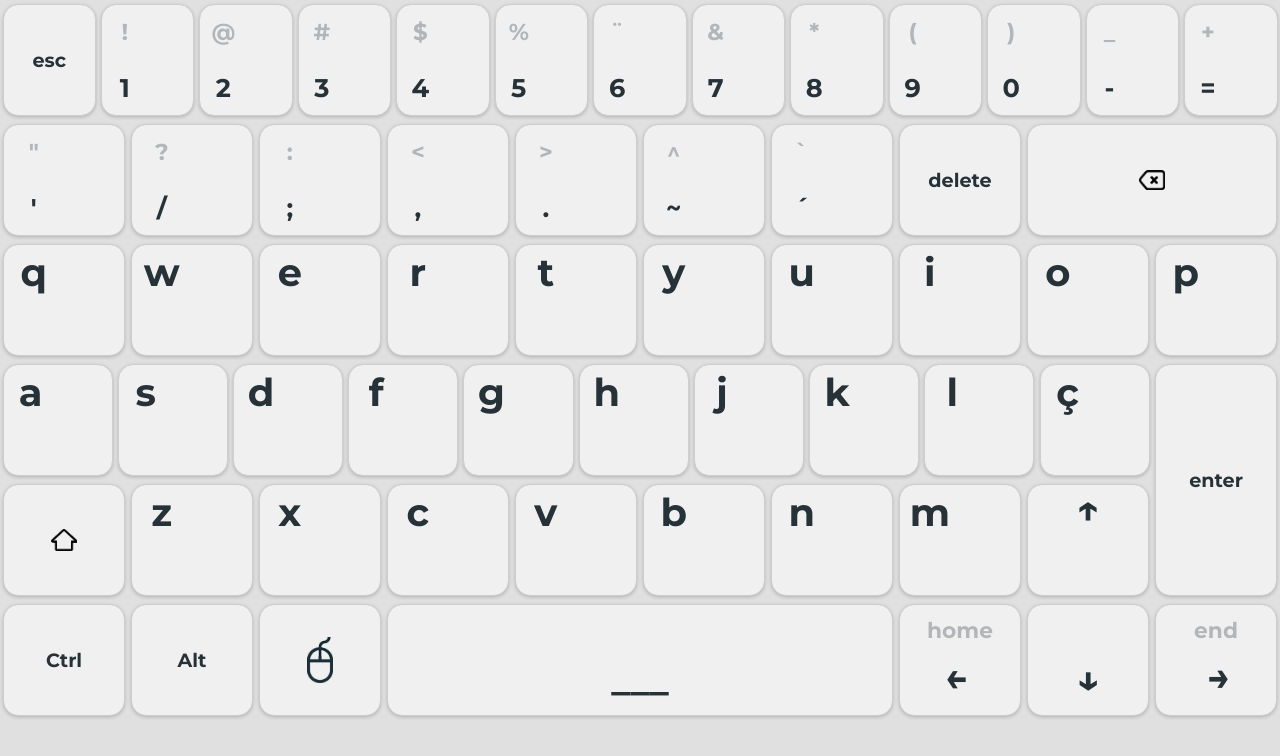
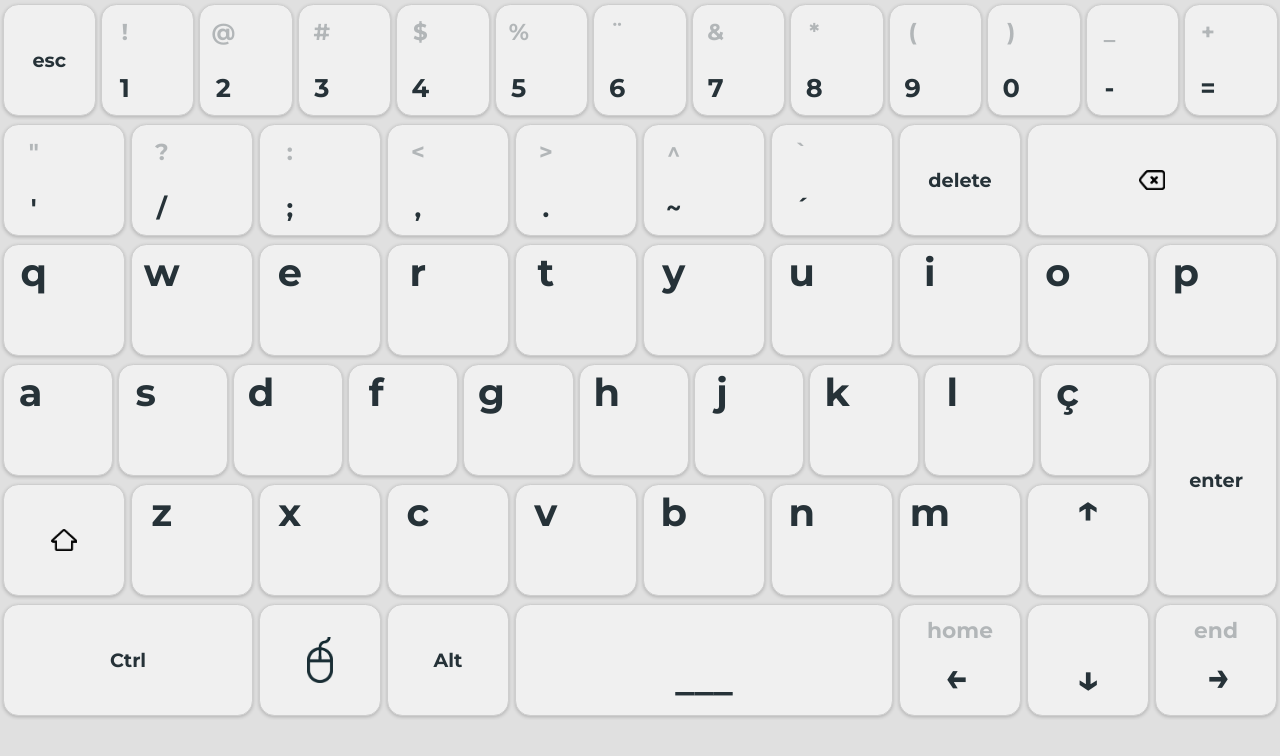
Before and after one commit to iptsp/teclado-helena, a website built with webpack: page client/ui/src/index.html in a window 1280 px wide. Built offline with nearby package versions, Linux system fonts and the light colour scheme; files whose address does not match are found by name.

Commit message:
adjust alt key position

```diff
--- a/client/ui/src/index.html
+++ b/client/ui/src/index.html
@@ -411,9 +411,14 @@
         </div>
 
         <div class="row">
-            <button class="key" data-feedback="audio|vibrate" data-key="ctrl">
+            <button class="key column-span-2" data-feedback="audio|vibrate" data-key="ctrl">
                 <span class="centered modifier">
                     Ctrl
+                </span>
+            </button>
+            <button class="key" data-feedback="audio|vibrate" data-mouse="toggle">
+                <span class="centered">
+                    <img alt="mouse" src="images/icons/mouse.png">
                 </span>
             </button>
             <button class="key" data-feedback="audio|vibrate" data-key="alt">
@@ -421,12 +426,7 @@
                     Alt
                 </span>
             </button>
-            <button class="key" data-feedback="audio|vibrate" data-mouse="toggle">
-                <span class="centered">
-                    <img alt="mouse" src="images/icons/mouse.png">
-                </span>
-            </button>
-            <button class="key column-span-4" data-feedback="audio|vibrate" data-key="space">
+            <button class="key column-span-3" data-feedback="audio|vibrate" data-key="space">
                 <span class="bottom-centered">
                     ___
                 </span>
--- a/client/ui/src/styles/style.css
+++ b/client/ui/src/styles/style.css
@@ -158,12 +158,16 @@ body {
     flex-basis: 20%;
 }
 
-#root .column-span-5 {
-    flex-basis: 50%;
+#root .column-span-3 {
+    flex-basis: 30%;
 }
 
 #root .column-span-4 {
     flex-basis: 40%;
+}
+
+#root .column-span-5 {
+    flex-basis: 50%;
 }
 
 #root .row-span-2 {
```
